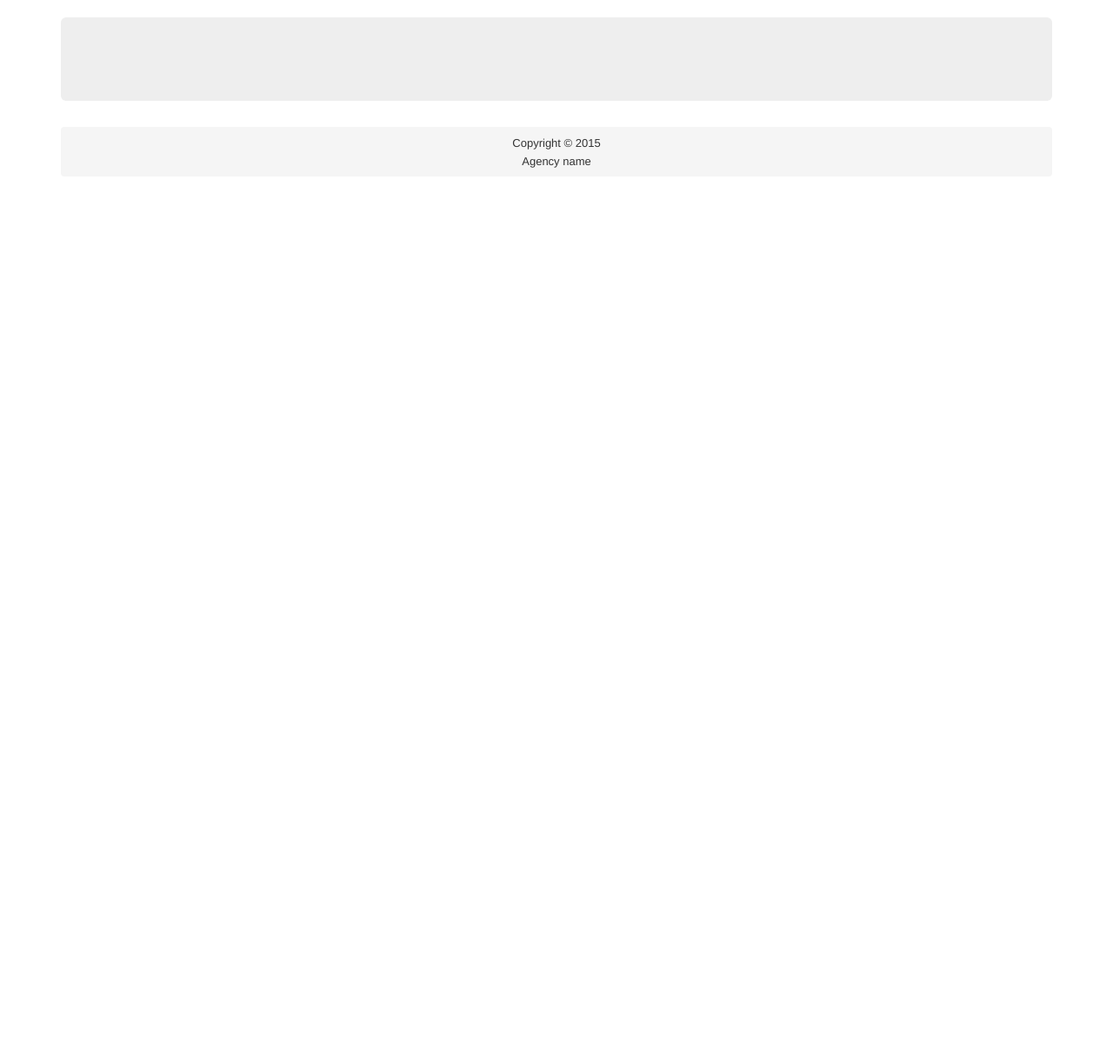
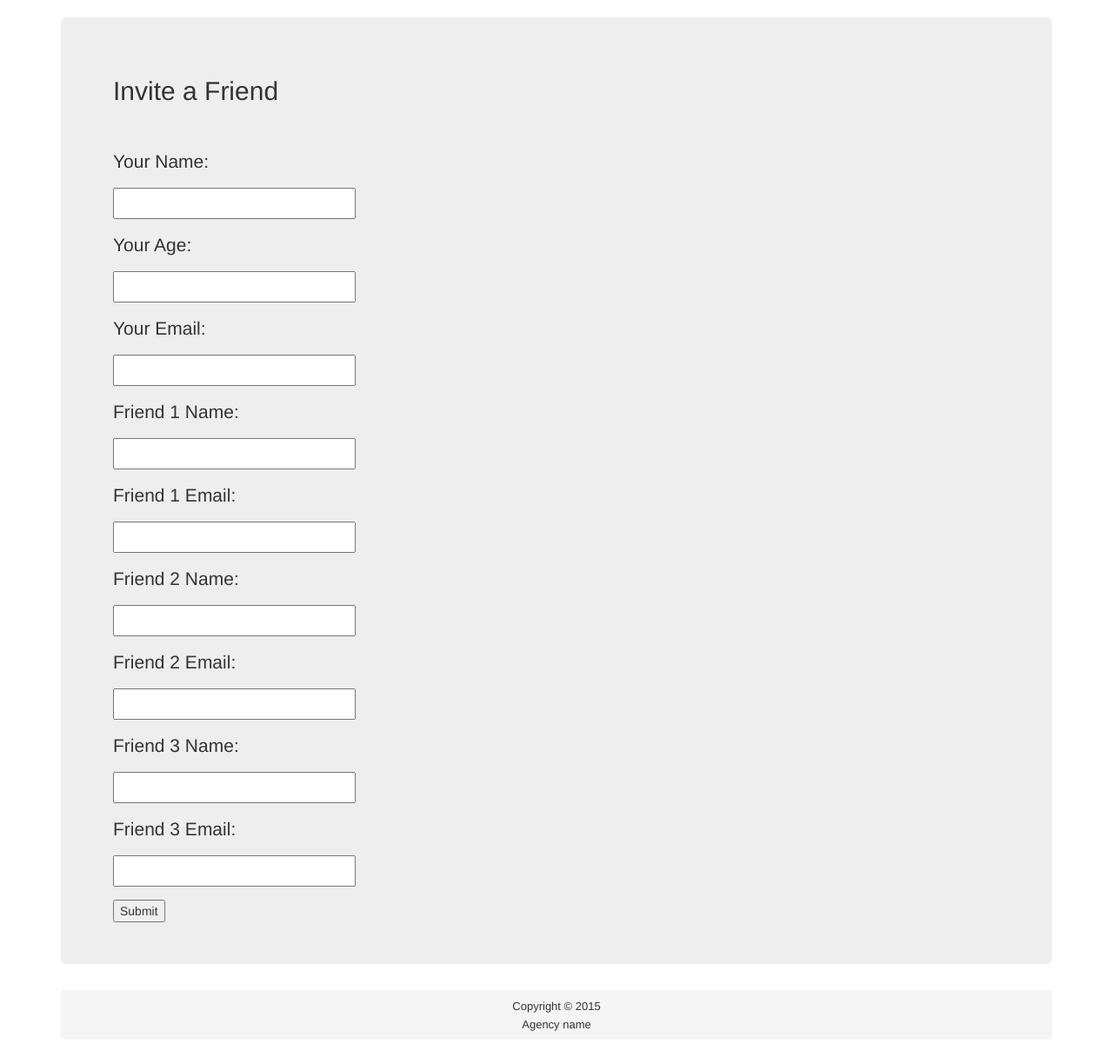
Before and after one commit to kyleamcginn88/Agency, a Django app: page /friend in a window 1280 px wide. Shown: the part 52-1268 px from the top of the page at 87% size. Before the commit the page ends 800 px from the top, so only its background shows below. Run offline with Django 3.2, Linux system fonts and the light colour scheme; some libraries are stand-ins or nearby versions.

Commit message:
display form on the friend.html

```diff
--- a/Agency/forms.py
+++ b/Agency/forms.py
@@ -30,9 +30,9 @@ class Contest2Form(forms.Form):
 class Friend3Form(forms.Form):
     class Meta:
         model = Friend
-        fields = ['first_name','age','user_email','friend_name1','friend1_email',
+        fields = ['user_frist_name','age','user_email','friend_name1','friend1_email',
                       'friend_name2', 'friend2_email', 'friend_name3', 'friend3_email']
-    first_name = forms.CharField(max_length=128)
+    user_frist_name = forms.CharField(max_length=128)
     age = forms.IntegerField()
     user_email = forms.EmailField(label = "Your Email", required = True)
     friend_name1 = forms.CharField(max_length=128)
--- a/Agency/templates/friend.html
+++ b/Agency/templates/friend.html
@@ -1,8 +1,33 @@
 {% extends "base.html" %}
 
 {% block nav-movies %}class="active"{% endblock %}
-{% block titleBlock %} Movies{% endblock %}
+{% block titleBlock %} Friends{% endblock %}
 {% block content %}
+<form action="friend" method = "POST">
+    {% csrf_token %}
+	<h2> Invite a Friend</h2>
 
 
+	<br></br>
+	<p> Your Name: </p>
+    <p>{{form3.user_frist_name}}</p>
+	<p> Your Age: </p>
+	<p>{{form3.age}}</p>
+	<p> Your Email: </p>
+	<p>{{form3.user_email}}</p>
+	<p> Friend 1 Name: </p>
+    <p>{{form3.friend_name1}}</p>
+    <p> Friend 1 Email: </p>
+	<p>{{form3.friend_name1}}</p>
+    <p> Friend 2 Name: </p>
+    <p>{{form3.friend_name2}}</p>
+    <p> Friend 2 Email: </p>
+	<p>{{form3.friend_name2}}</p>
+    <p> Friend 3 Name: </p>
+    <p>{{form3.friend_name3}}</p>
+    <p> Friend 3 Email: </p>
+	<p>{{form3.friend_name3}}</p>
+    <input type="submit" value = "Submit"/>
+</form>
+
 {% endblock %}
--- a/Agency/views.py
+++ b/Agency/views.py
@@ -26,7 +26,7 @@ def friend(request):
 		from3 = Friend3Form(request.POST)
 		if form3.is_valid():
 			x = Friend()
-			x.frist_name = form3.cleand_data["first_name"]
+			x.user_frist_name = form3.cleand_data["user_frist_name"]
 			x.age = form3.cleaned_data["age"]
 			x.user_email = form3.cleand_data["user_email"]
 			x.friend_name1 = form3.cleand_data["friend_name1"]
```
